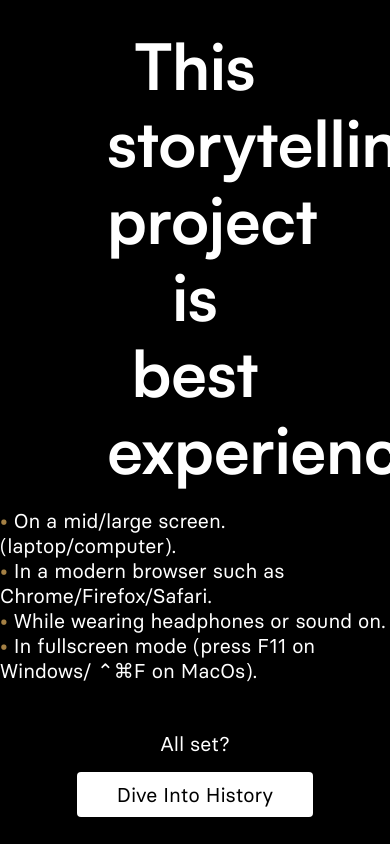
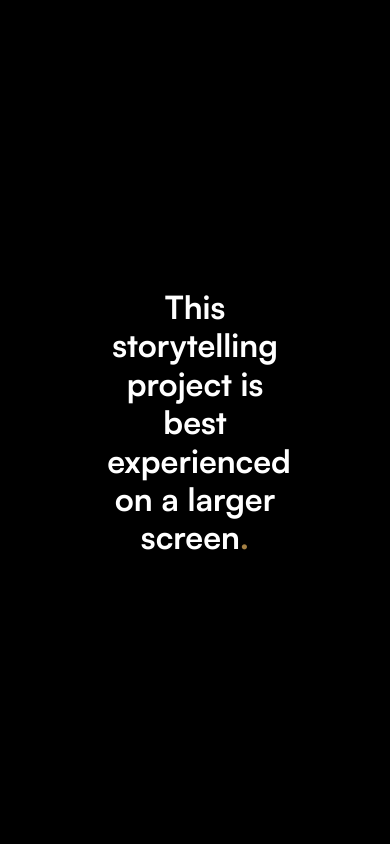
Before and after one commit to marcdroger/Infodesign-tech, a Vue app: page / in a window 390 px wide. Shown: the top 844 px of the page. Built offline with nearby package versions, Linux system fonts and the light colour scheme.

Commit message:
Added mobile overlay on smaller screens

```diff
--- a/src/App.vue
+++ b/src/App.vue
@@ -3,6 +3,7 @@
 
   import Nav from './components/layout/Nav.vue';
   import Footer from './components/layout/Footer.vue';
+  import MobileOverlay from './components/layout/MobileOverlay.vue';
 
   onMounted(() => {
     //get all games once vue has rendered
@@ -34,6 +35,8 @@
     </section>
 
     <!-- TODO: prevent scroll on first overlay?-->
+
+    <MobileOverlay />
 
     <Nav />
     <main>
--- /dev/null
+++ b/src/components/layout/MobileOverlay.vue
@@ -0,0 +1,11 @@
+<template>
+  <section class="overlay overlay__mobile">
+    <h1>This storytelling project is best experienced on a larger screen<span>.</span></h1>
+  </section>
+</template>
+
+<script>
+  export default {
+    name: 'MobileOverlayComponent'
+  }
+</script>
--- a/src/styles/layout/_overlay.scss
+++ b/src/styles/layout/_overlay.scss
@@ -47,4 +47,23 @@
   button {
     margin-top: $space-lg;
   }
+
+  &__mobile {
+    display: none;
+    z-index: 9999;
+    position: fixed;
+
+    h1 {
+      font-size: $text-3xl;
+      position: absolute;
+      margin: 0 auto;
+      top: 50%;
+      left: 50%;
+      transform: translate(-50%, -50%);
+    }
+
+    @media screen and (max-width: $viewport-md) {
+      display: block;
+    }
+  }
 }
--- a/src/styles/variables/_viewport.scss
+++ b/src/styles/variables/_viewport.scss
@@ -1,3 +1,3 @@
 $viewport-sm: 768px;
-$viewport-md: 1020px;
+$viewport-md: 1080px;
 $viewport-lg: 1200px;
```
